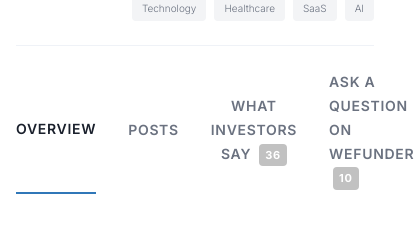
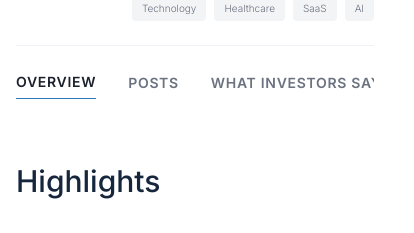
Before and after one commit to Rainylliu/biostate-fund, a Next.js app: page / in a window 390 px wide. Shown: the part 456-689 px from the top of the page, 414 px wide, since content can reach past the window. Built offline with nearby package versions, Linux system fonts and the light colour scheme.

Commit message:
Fix mobile tab bar: keep all tabs on one line with horizontal scroll
https://claude.ai/code/session_01ErJFhZpF6KXb2RfybK9MkK

```diff
--- a/src/components/PageTabs.tsx
+++ b/src/components/PageTabs.tsx
@@ -18,7 +18,7 @@ export default function PageTabs({
   return (
     <>
       {/* Tabs */}
-      <div className="flex gap-8 pb-4 mb-10 text-[14px] font-semibold uppercase tracking-wider">
+      <div className="flex gap-8 pb-4 mb-10 text-[14px] font-semibold uppercase tracking-wider overflow-x-auto whitespace-nowrap">
         <button
           onClick={() => setActiveTab("overview")}
           className={`pb-1 -mb-[17px] cursor-pointer transition ${
```
